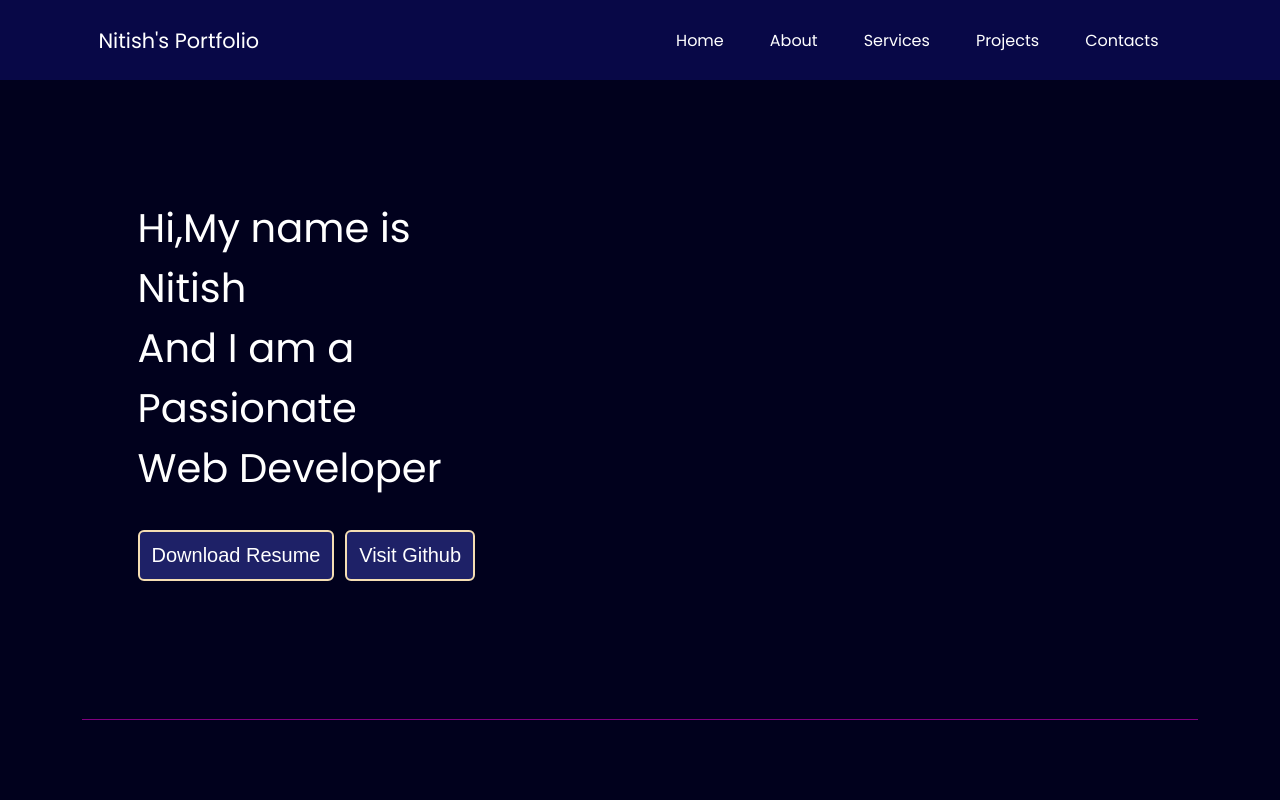
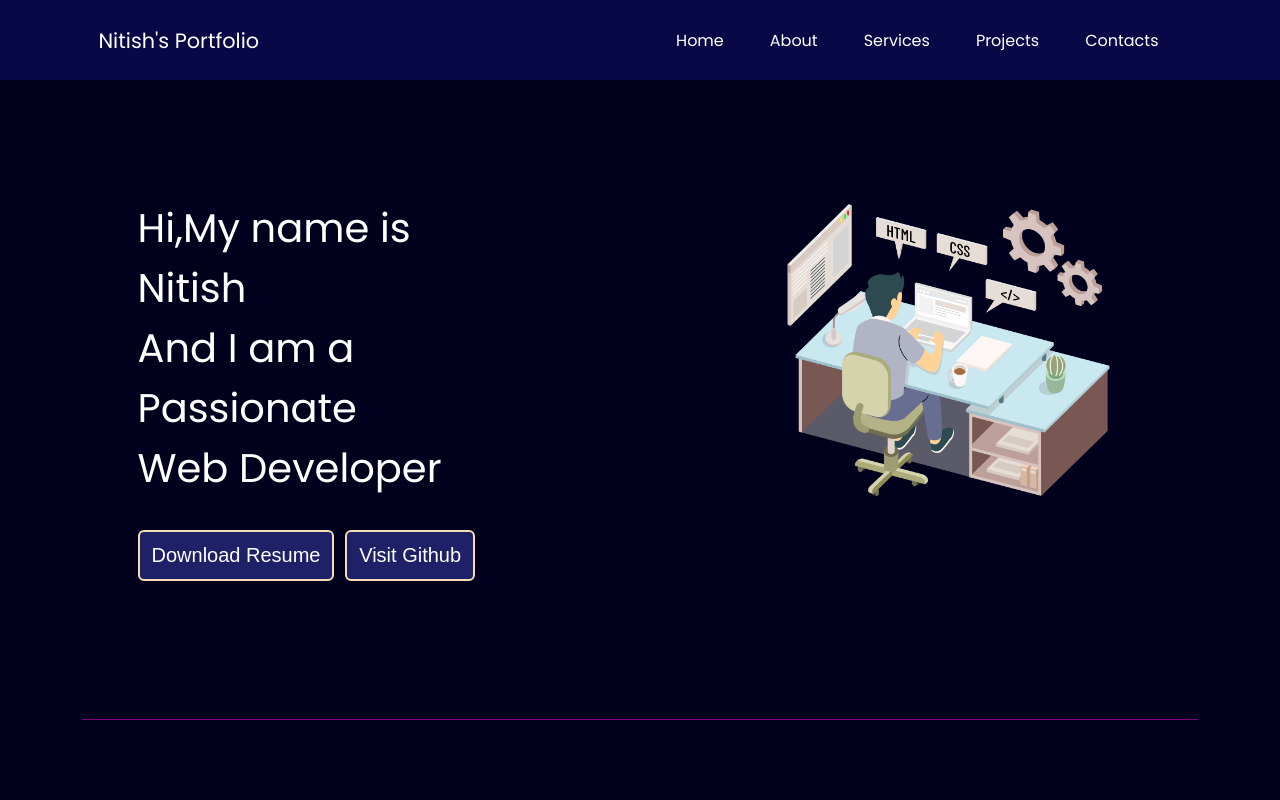
Before and after one commit to nitishdev11/portfolio, a plain HTML site: page index.html in a window 1280 px wide. Shown: the top 800 px of the page. Drawn offline with Linux system fonts and the light colour scheme.

Commit message:
index.html

```diff
--- a/index.html
+++ b/index.html
@@ -152,7 +152,7 @@
 
             </div>
             <div class="rightSection">
-                <img src="BG2.png" alt style="width: 89%;">
+                <img src="https://github.com/nitishdev11/portfolio/blob/main/portfolio%20website/BG2.png?raw=true" alt style="width: 89%;">
             </div>
         </section>
 
```
